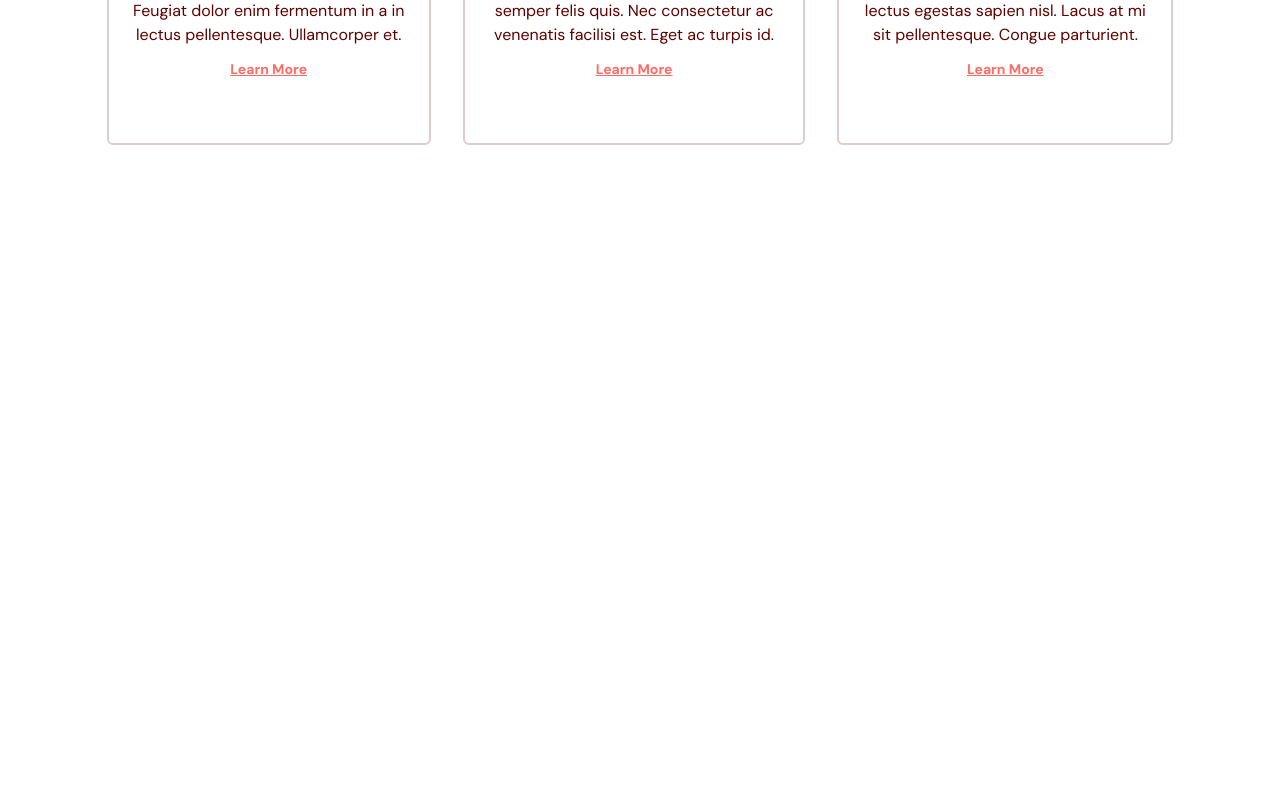
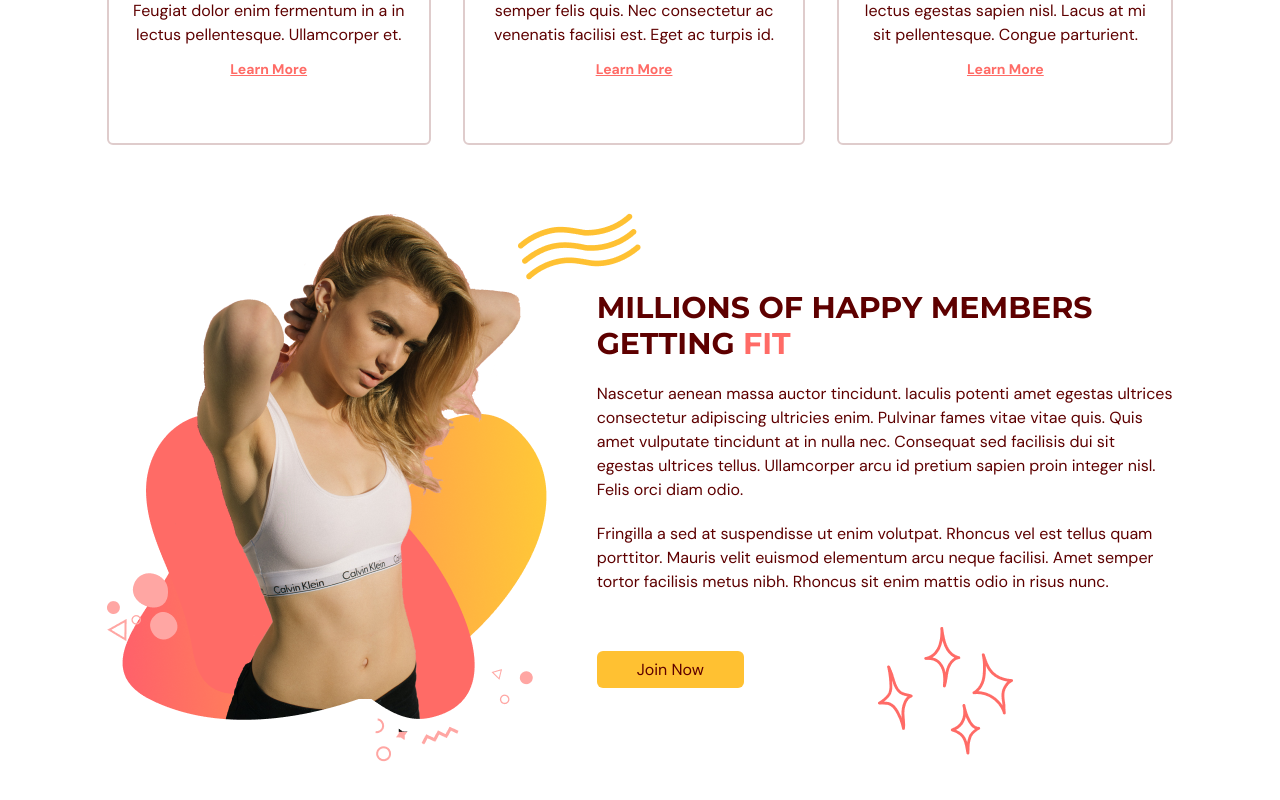
Before and after one commit to ItsMeArash/GYM-Landing, a React (Vite) app: page / in a window 1280 px wide. Shown: the part 1239-2039 px from the top of the page. Before the commit the page ends 1600 px from the top, so only its background shows below. Built offline with nearby package versions, Linux system fonts and the light colour scheme.

Commit message:
benefits page completed

```diff
--- a/src/scenes/benefits/index.tsx
+++ b/src/scenes/benefits/index.tsx
@@ -7,6 +7,8 @@
 } from "@heroicons/react/24/solid";
 import { motion } from "framer-motion";
 import Benefit from "./Benefit";
+import ActionButton from "@/shared/ActionButton";
+import BenefitsPageGraphic from "@/assets/BenefitsPageGraphic.png";
 
 const benefits: Array<BenefitType> = [
   {
@@ -84,7 +86,75 @@
             />
           ))}
         </motion.div>
+        {/* Graphics and description */}
+        <div className="mt-16 items-center justify-between gap- md:mt- md:flex">
+          {/* Graphic */}
+          <img
+            src={BenefitsPageGraphic}
+            alt="benefits-page-graphic"
+            className="mx-auto"
+          />
 
+          {/* Description */}
+          <div>
+            {/* Title */}
+            <div className="relative">
+              <div className="before:absolute before:-top-20 before:-left-20 before:z-[1] before:content-abstractwaves">
+                <motion.div
+                  initial="hidden"
+                  whileInView="visible"
+                  viewport={{ once: true, amount: 0.5 }}
+                  transition={{ duration: 0.5 }}
+                  variants={{
+                    hidden: { opacity: 0, x: 100 },
+                    visible: { opacity: 1, x: 0 },
+                  }}
+                >
+                  <HText>
+                    MILLIONS OF HAPPY MEMBERS GETTING{" "}
+                    <span className="text-primary-500">FIT</span>
+                  </HText>
+                </motion.div>
+              </div>
+            </div>
+
+            {/* Descript */}
+            <motion.div
+            initial="hidden"
+            whileInView="visible"
+            viewport={{ once: true, amount: 0.5 }}
+            transition={{ delay: 0.2, duration: 0.5 }}
+            variants={{
+              hidden: { opacity: 0, x: 100 },
+              visible: { opacity: 1, x: 0 },
+            }}
+            >
+              <p className="my-5">
+                Nascetur aenean massa auctor tincidunt. Iaculis potenti amet
+                egestas ultrices consectetur adipiscing ultricies enim. Pulvinar
+                fames vitae vitae quis. Quis amet vulputate tincidunt at in
+                nulla nec. Consequat sed facilisis dui sit egestas ultrices
+                tellus. Ullamcorper arcu id pretium sapien proin integer nisl.
+                Felis orci diam odio.
+              </p>
+              <p className="mb-5">
+                Fringilla a sed at suspendisse ut enim volutpat. Rhoncus vel est
+                tellus quam porttitor. Mauris velit euismod elementum arcu neque
+                facilisi. Amet semper tortor facilisis metus nibh. Rhoncus sit
+                enim mattis odio in risus nunc.
+              </p>
+            </motion.div>
+
+            {/* Button */}
+            <div className="relative mt-16">
+              <div className="before:absolute before:-bottom-20 before:right-40 before:z-[-1] before:content-sparkles">
+                <ActionButton setSelectedPage={setSelectedPage}>
+                  Join Now
+                </ActionButton>
+              </div>
+            </div>
+          </div>
+        </div>
       </motion.div>
     </section>
   );
```
